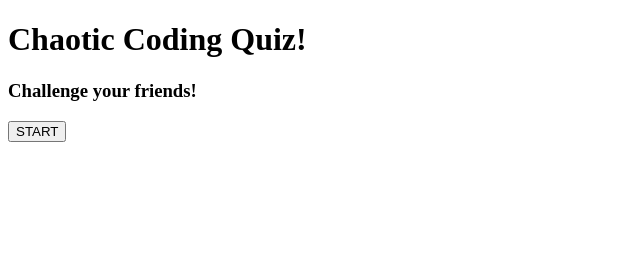
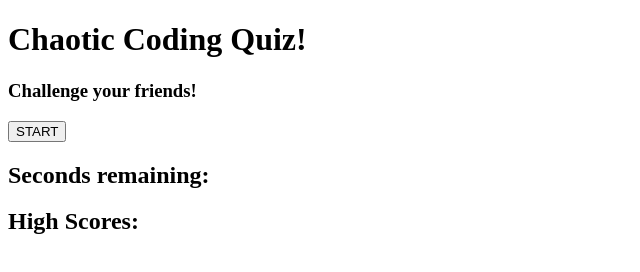
Before and after one commit to AlFerry/Coding-quiz, a plain HTML site: page index.html in a window 1280 px wide. Shown: the whole page, without its empty margins (0-640 px from the left). Drawn offline with Linux system fonts and the light colour scheme; files that its build step writes are made by us from their sources; files whose address does not match are found by name.

Commit message:
Changed some IDs to class tags to make reusable

```diff
--- a/index.html
+++ b/index.html
@@ -16,10 +16,15 @@
         </header>
 
         <main>
-            <section id="game"></section>
+            <section class="game"></section>
             <aside>
-                <section id="timer"></section>
-                <section id="highScores"></section>
+                <section class="timer">
+                    <h2>Seconds remaining: <div id="timerText"></div></h2>
+                </section>
+                <section class="highScores">
+                    <h2>High Scores:</h2>
+                    <table id="scoreRecords"></table>
+                </section>
             </aside>
         </main>
     </body>
```
